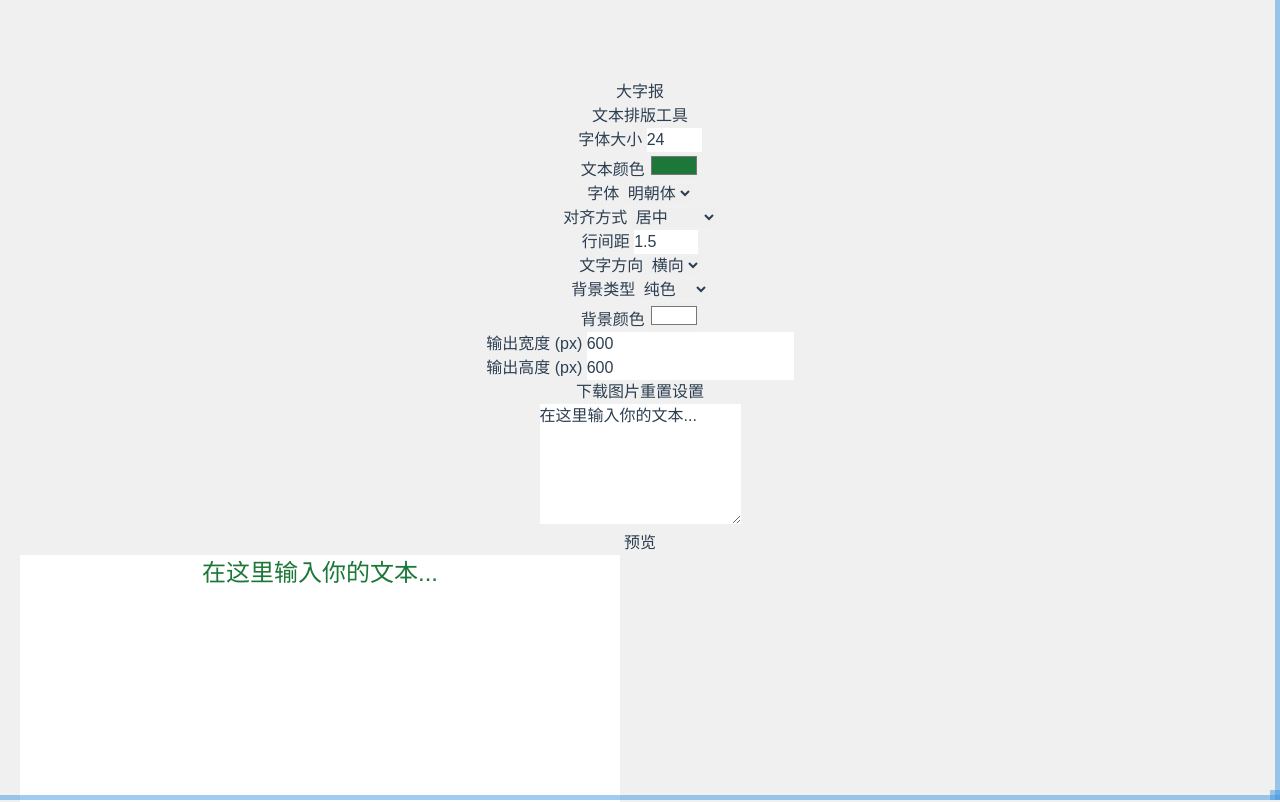
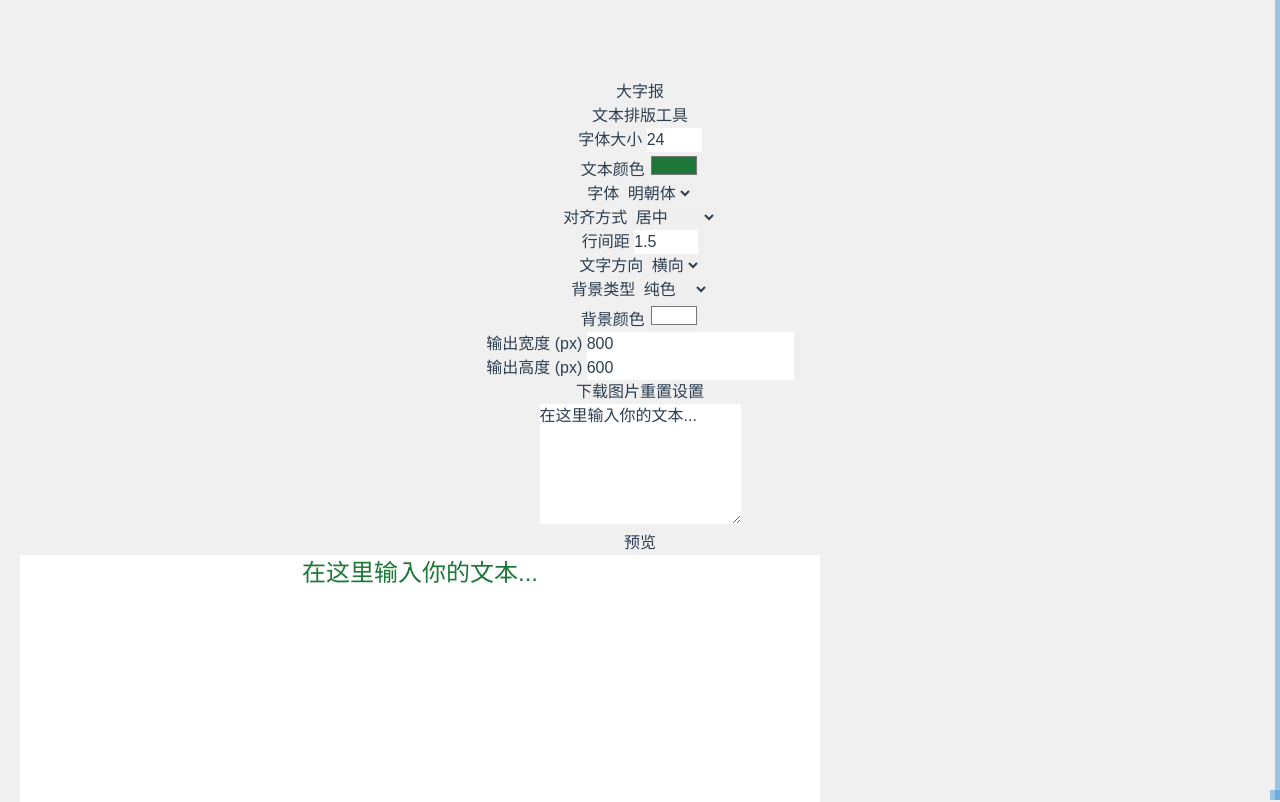
Before and after one commit to PandaBearLab/slogan, a Vue app: page / in a window 1280 px wide. Shown: the top 802 px of the page. Built offline with nearby package versions, Linux system fonts and the light colour scheme; a web font is replaced by a local one.

Commit message:
Update default values for the preview window

```diff
--- a/src/components/TextFormatter.vue
+++ b/src/components/TextFormatter.vue
@@ -177,7 +177,7 @@
 
     <!-- 右侧预览区域 -->
     <div class="w-full lg:w-2/3">
-      <div class="sticky top-4">
+      <div class="sticky top-4 ">
         <div class="bg-white shadow-lg rounded-lg overflow-hidden">
           <div class="p-6">
             <h3 class="text-xl font-bold text-gray-800 mb-4">预览</h3>
@@ -192,10 +192,11 @@
                 <span v-if="textDirection === 'vertical'" class="vertical-text">{{ content }}</span>
                 <span v-else>{{ content }}</span>
               </div>
-              <div class="resize-handle resize-e" @mousedown="(e) => startResize(e, 'e')"></div>
-              <div class="resize-handle resize-s" @mousedown="(e) => startResize(e, 's')"></div>
-              <div class="resize-handle resize-se" @mousedown="(e) => startResize(e, 'se')"></div>
-
+              <div class="p-4">
+                <div class="resize-handle resize-e" @mousedown="(e) => startResize(e, 'e')"></div>
+                <div class="resize-handle resize-s" @mousedown="(e) => startResize(e, 's')"></div>
+                <div class="resize-handle resize-se" @mousedown="(e) => startResize(e, 'se')"></div>
+            </div>
               <div class="absolute bottom-0 right-0 p-1 bg-gray-200 text-xs">
                 {{ outputWidth }} x {{ outputHeight }}
               </div>
@@ -229,7 +230,7 @@ export default {
     const gradientColor2 = ref('#000000')
     const gradientDirection = ref('to right')
     const bgImage = ref('')
-    const outputWidth = ref(600)
+    const outputWidth = ref(800)
     const outputHeight = ref(600)
     const isResizing = ref(false)
     const startX = ref(0)
@@ -419,7 +420,7 @@ export default {
   cursor: e-resize;
 }
 .resize-s {
-  bottom: 0;
+  bottom: 10;
   left: 0;
   width: 100%;
   height: 5px;
```
